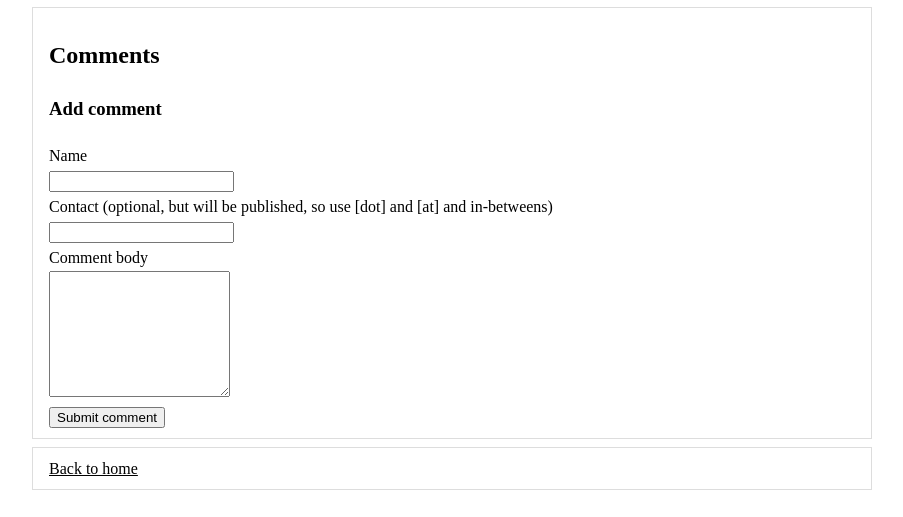
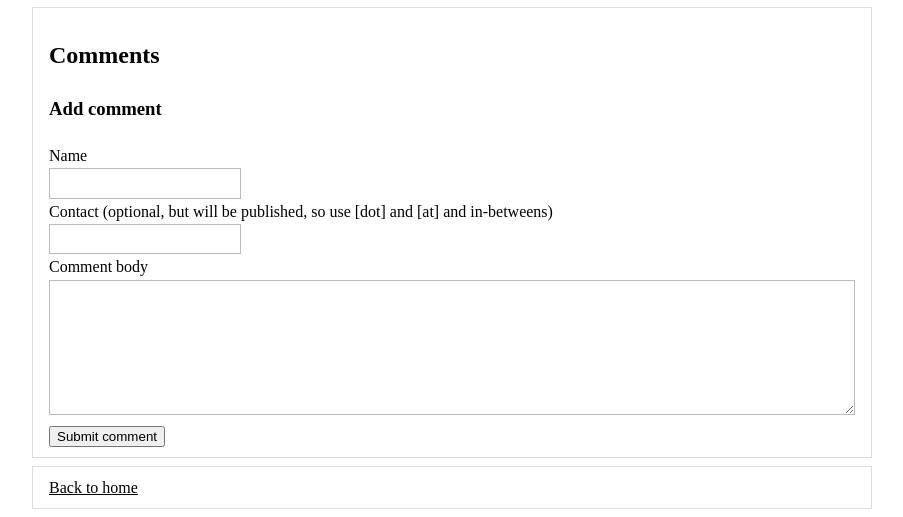
Before and after one commit to stigok/blog.stigok.com, a Jekyll site: the page built from collections/_posts/2017-04-19-777.md, in a window 1280 px wide. Shown: the part 447-964 px from the top of the page, without its empty margins (188-1091 px from the left). Built offline with Jekyll 4.4.1, drawn with Linux system fonts in a browser that asks for light colours.

Commit message:
Add form styling

```diff
--- a/assets/css/main.scss
+++ b/assets/css/main.scss
@@ -129,6 +129,23 @@ ul.nostyle {
   list-style-type: none;
 }
 
+input, textarea {
+  padding: .5em;
+  border: 1px solid #bbb;
+
+  &:focus {
+    background: #fef;
+  }
+
+  &:hover {
+    border-color: #666;
+  }
+}
+
+textarea {
+  width: 100%;
+}
+
 // Import base theme partials
 @import
   "jekyll-theme-minimal" // Imported as static files, not a gem (assets/css)
```
